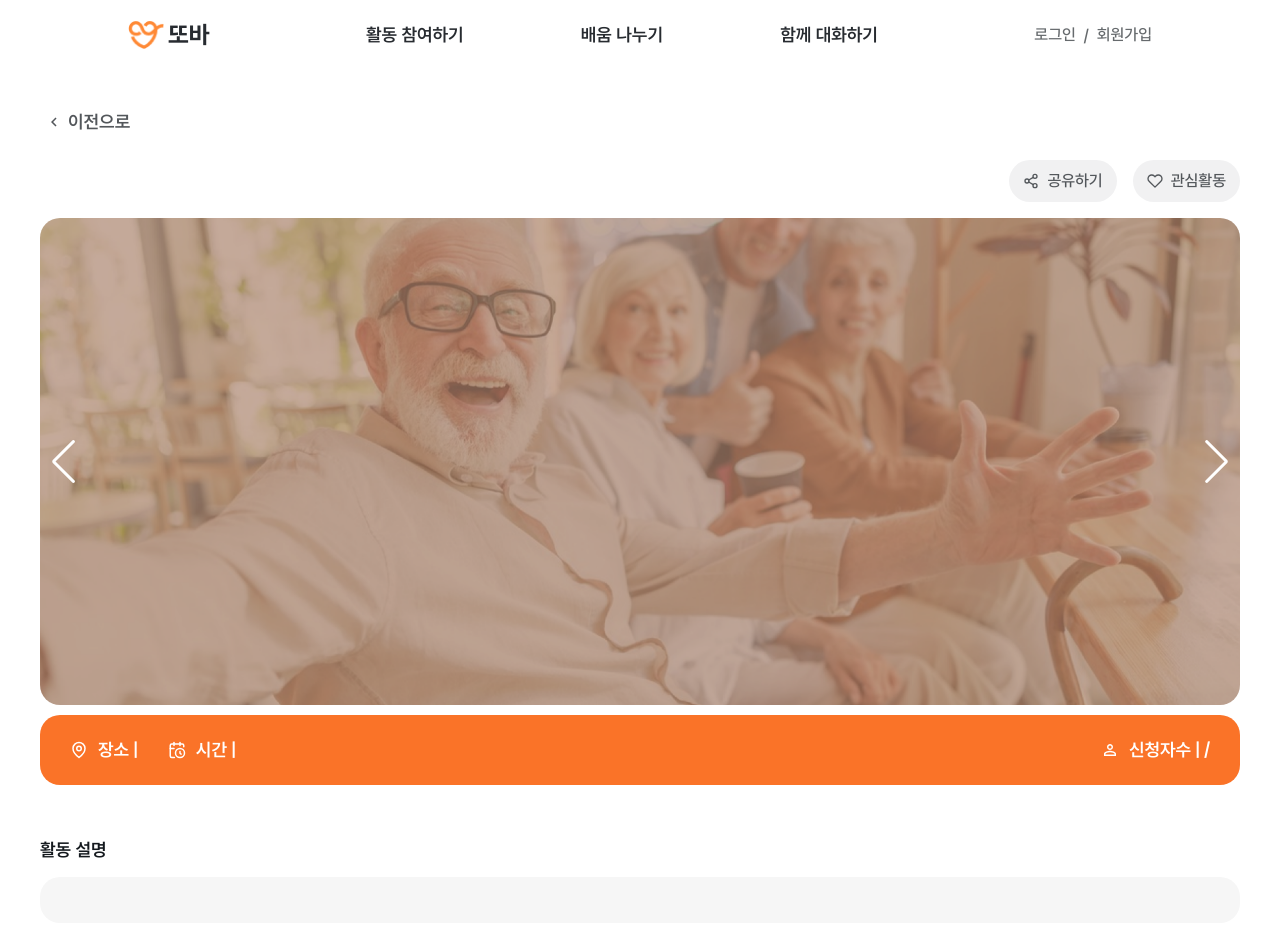
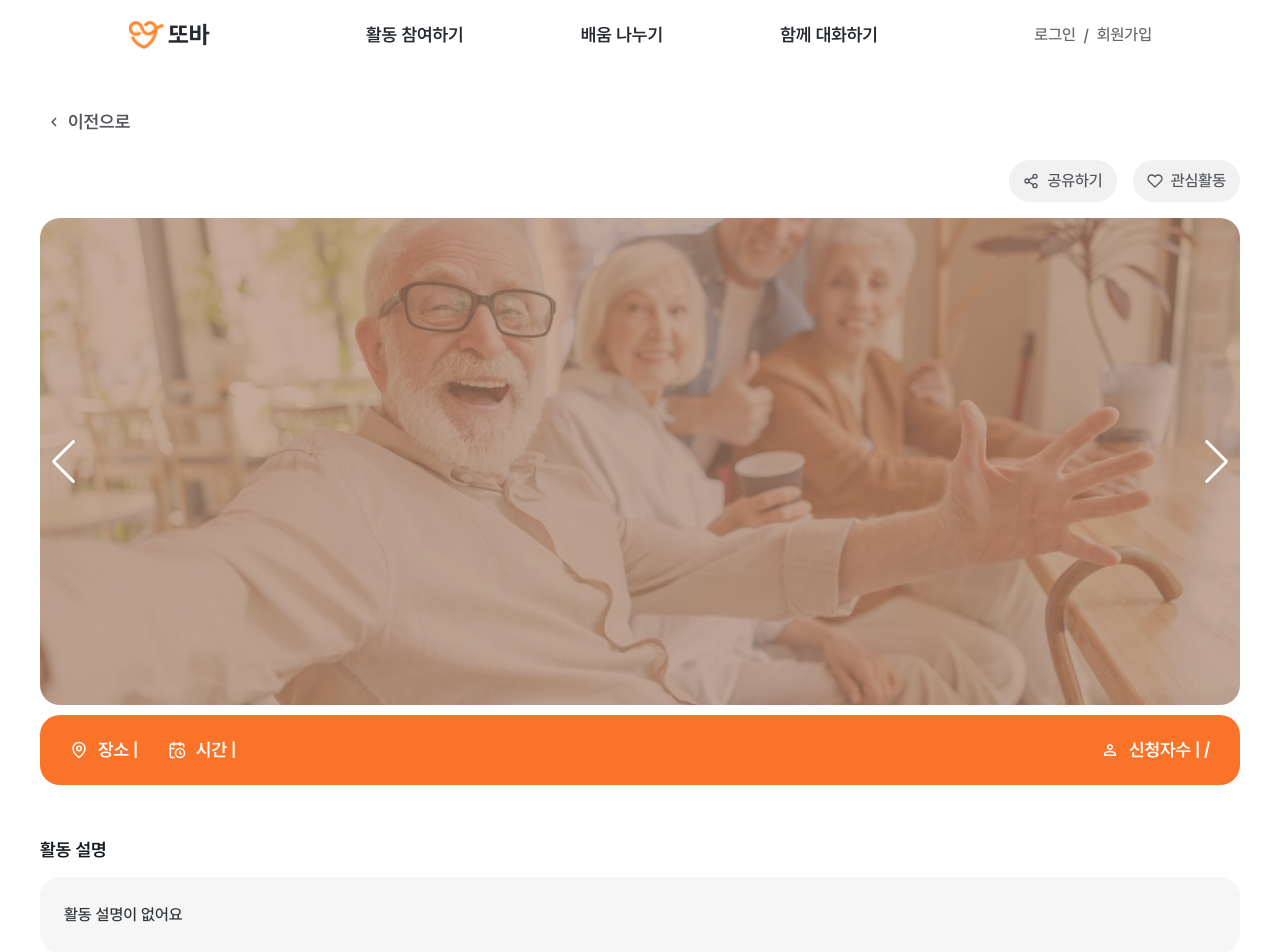
Before and after one commit to Kusitms-29th-Meetup-TeamE/Frontend, a Next.js app: page /join/detail/1 in a window 1280 px wide. Shown: the top 952 px of the page. Built offline with nearby package versions, Linux system fonts and the light colour scheme; no server answers.

Commit message:
🌈 Update(#133): add hover event

```diff
--- a/src/app/join/detail/[id]/page.tsx
+++ b/src/app/join/detail/[id]/page.tsx
@@ -21,7 +21,7 @@ import { useRouter } from 'next/navigation';
 const variants = {
   prev: 'w-fit h-fit px-[5px] pr-[10px] py-[5px] flex gap-[5px] items-center text-body2 text-gray-08 mb-[14px] hover:bg-gray-02 border-box rounded-[10px]',
   headerBtn:
-    'flex gap-2 justify-center items-center text-gray-08 text-body3 px-[14px] py-2 bg-gray-03 rounded-[30px]',
+    'flex gap-2 justify-center items-center text-gray-08 text-body3 px-[14px] py-2 bg-gray-03 rounded-[30px] hover:bg-gray-04',
   info: 'w-full h-[70px] flex justify-between items-center px-[30px] rounded-[20px] mb-[50px] bg-primary-orange6 text-white text-body2',
   content:
     'bg-gray-02 rounded-[20px] px-6 py-[23px] whitespace-pre-wrap text-gray-10 text-body3 leading-[30px]',
@@ -105,7 +105,9 @@ const page = ({ params }: DetailProps) => {
         </div>
         <div className="flex flex-col gap-3 mb-[40px]">
           <span className="text-black text-h3 text-[22px]">활동 설명</span>
-          <div className={variants.content}>{resData.description}</div>
+          <div className={variants.content}>
+            {resData.description || '활동 설명이 없어요'}
+          </div>
         </div>
         <div className="flex flex-col gap-3 mb-[100px]">
           <span className="text-black text-h3 text-[22px]">요청사항</span>
```
